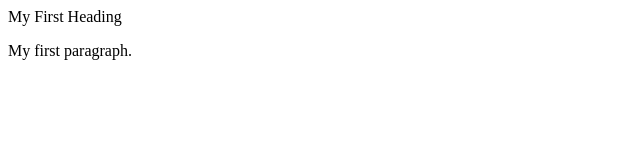
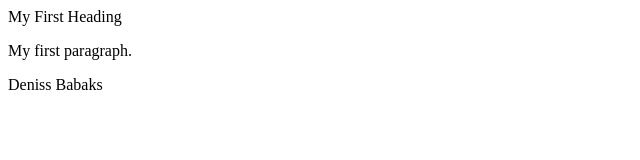
Before and after one commit to denisskl8/datorium8, a plain HTML site: page index.html in a window 1280 px wide. Shown: the whole page, without its empty margins (0-640 px from the left). Drawn offline with Linux system fonts and the light colour scheme.

Commit message:
Update index.html

```diff
--- a/index.html
+++ b/index.html
@@ -4,6 +4,6 @@
 
 <hl>My First Heading</hl>
 <p>My first paragraph.</p>
-
+<p> Deniss Babaks</p>
 </body>
 </html>
```
